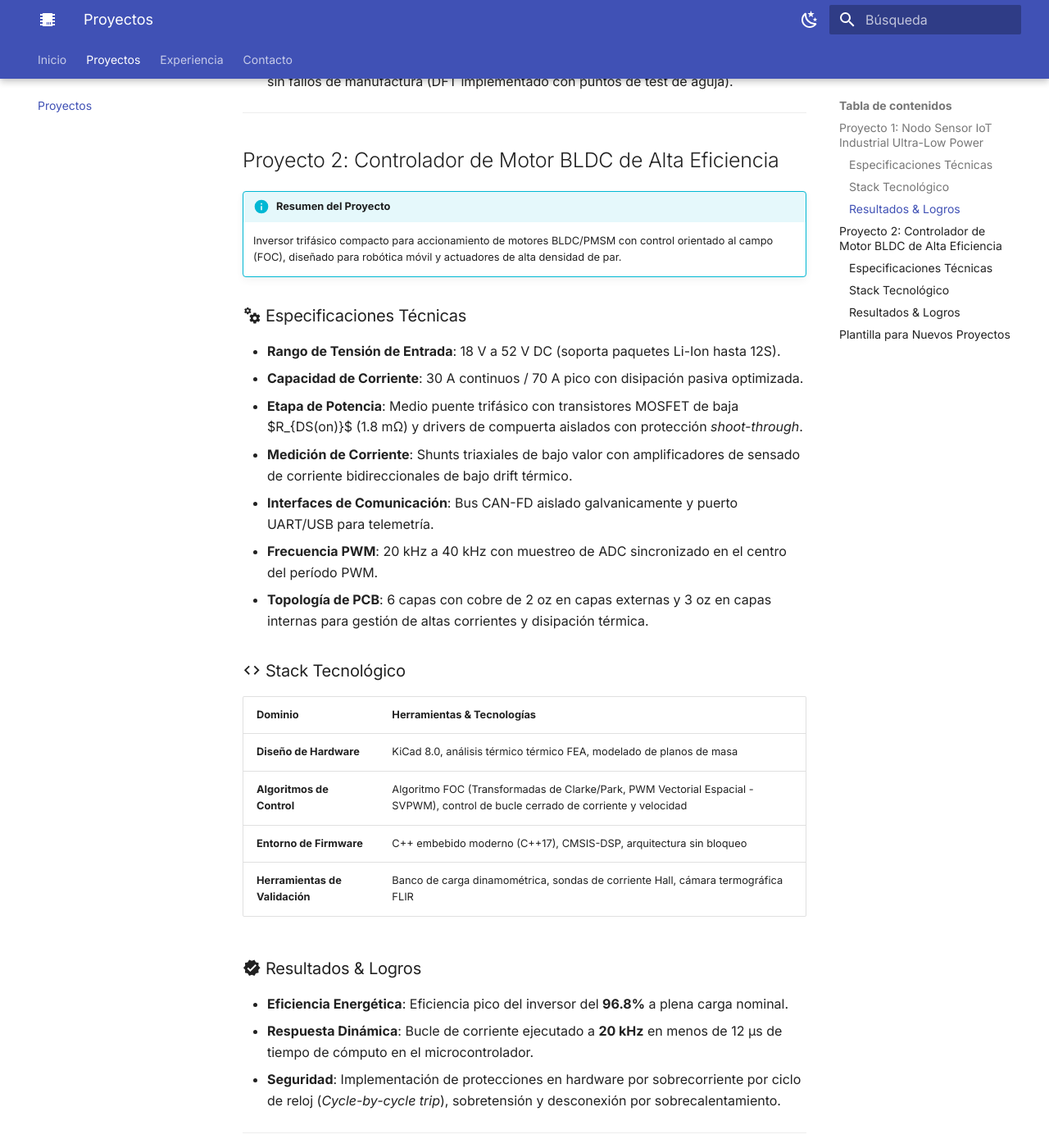
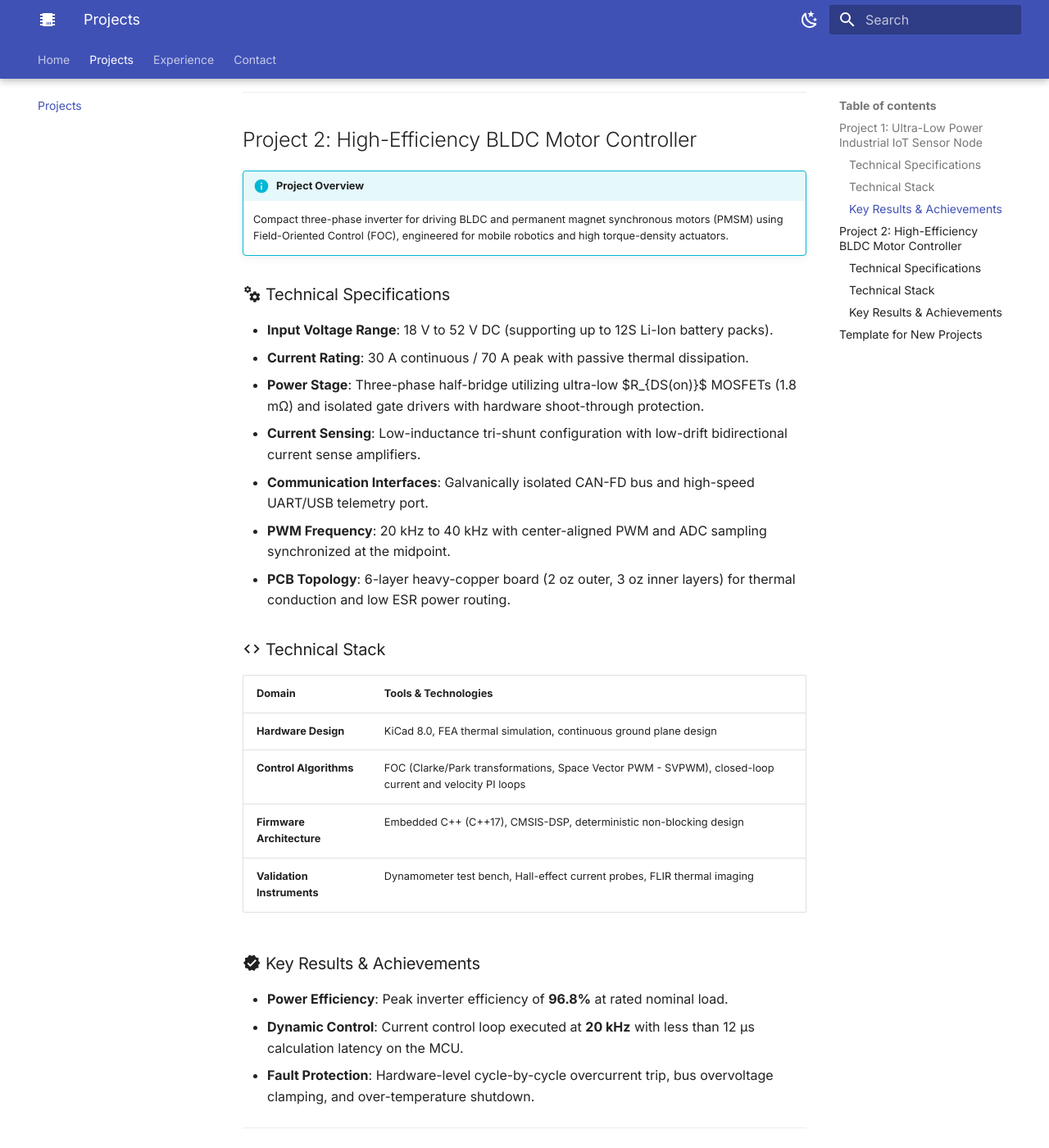
Before and after one commit to emvela29/edgar-vela.ch, an MkDocs documentation site: the page built from docs/projects.md, in a window 1280 px wide and 1400 px high, scrolled down 1495 px. Shown: the whole window at 82% size. Built offline with MkDocs 1.6.1 and Material for MkDocs 9.7.7, drawn with Linux system fonts in a browser that asks for light colours; some of the changed text lies outside the part shown.

Commit message:
refactor: translate all site content and configuration to English

````diff
--- a/docs/projects.md
+++ b/docs/projects.md
@@ -1,98 +1,98 @@
 ---
-title: Proyectos
-description: Casos de estudio y proyectos de ingeniería electrónica, diseño de hardware y firmware desarrollados por Edgar Vela.
+title: Projects
+description: Hardware engineering case studies, PCB design, and embedded systems developed by Edgar Vela.
 ---
 
-# Proyectos de Ingeniería
+# Engineering Projects
 
-A continuación se presentan proyectos representativos que abarcan desde el diseño esquemático y ruteo de PCB multicapa hasta el desarrollo de firmware embebido y la validación en banco de pruebas.
+Below is a curated selection of engineering projects spanning high-speed multi-layer PCB design, bare-metal & RTOS firmware development, and hands-on laboratory validation.
 
 ---
 
-## Proyecto 1: Nodo Sensor IoT Industrial Ultra-Low Power
+## Project 1: Ultra-Low Power Industrial IoT Sensor Node
 
-!!! info "Resumen del Proyecto"
-    Diseño integral de un dispositivo autónomo de monitoreo ambiental y de vibración industrial de bajo consumo, con comunicación inalámbrica de largo alcance (LoRaWAN) y conectividad local BLE para diagnóstico y parametrización mediante aplicación móvil.
+!!! info "Project Overview"
+    End-to-end design of an autonomous, low-power industrial condition-monitoring node featuring long-range wireless connectivity (LoRaWAN) and local Bluetooth Low Energy (BLE) for field diagnosis and parameterization via a mobile app.
 
-### :material-cogs: Especificaciones Técnicas
+### :material-cogs: Technical Specifications
 
-- **Unidad de Procesamiento**: Microcontrolador STM32L4 (ARM Cortex-M4 @ 80 MHz con FPU).
-- **Conectividad**: Módulo LoRaWAN SX1262 (bandas 868 MHz / 915 MHz) y transceptor Bluetooth Low Energy (nRF52832).
-- **Sensores Integrados**:
-    - Acelerómetro triaxial de precisión (SPI, FIFO integrado para detección de anomalías de vibración).
-    - Sensor ambiental de alta precisión (temperatura, humedad relativa y presión barométrica).
-- **Alimentación**: Batería Li-SOCl2 (3.6 V) con regulador Buck nano-quiescent (< 1 µA de corriente estática).
-- **Durabilidad Estimada**: > 5 años de operación con envíos periódicos cada 15 minutos.
-- **Topología de PCB**: 4 capas (FR4 TG150, apilado SIG-GND-PWR-SIG, impedancia controlada a 50 Ω para línea RF).
+- **Processing Unit**: STM32L4 Microcontroller (ARM Cortex-M4 @ 80 MHz with FPU).
+- **Connectivity**: SX1262 LoRaWAN transceiver (868 MHz / 915 MHz bands) and nRF52832 Bluetooth Low Energy SoC.
+- **Integrated Sensors**:
+    - Low-noise triaxial accelerometer (SPI interface with internal FIFO for vibration anomaly detection).
+    - Environmental sensor measuring temperature, relative humidity, and barometric pressure.
+- **Power Architecture**: 3.6 V Li-SOCl2 primary battery with nano-quiescent buck converter (< 1 µA quiescent current).
+- **Battery Life Target**: > 5 years autonomous operation with 15-minute transmission intervals.
+- **PCB Topology**: 4-layer stackup (FR4 TG150, SIG-GND-PWR-SIG, 50 Ω controlled impedance for the RF trace).
 
-### :material-code-tags: Stack Tecnológico
+### :material-code-tags: Technical Stack
 
-| Dominio | Herramientas & Tecnologías |
+| Domain | Tools & Technologies |
 | :--- | :--- |
-| **Diseño de Hardware** | Altium Designer, simulación SPICE de fuentes conmutadas, análisis DFM/DFA |
-| **Firmware Embebido** | C (C99), STM32CubeIDE, FreeRTOS, stack LoRaWAN semtech, BLE GAP/GATT |
-| **Validación & Test** | Otii Arc (Power Profiler), Osciloscopio Keysight InfiniiVision, Analizador de Espectro |
+| **Hardware Design** | Altium Designer, SPICE power supply simulation, DFM/DFA analysis |
+| **Embedded Firmware** | C (C99), STM32CubeIDE, FreeRTOS, Semtech LoRaWAN stack, BLE GAP/GATT services |
+| **Validation & Test** | Otii Arc (Power Profiler), Keysight InfiniiVision Oscilloscope, RF Spectrum Analyzer |
 
-### :material-check-decagram: Resultados & Logros
+### :material-check-decagram: Key Results & Achievements
 
-- **Consumo en reposo (*Sleep Mode*)**: Se redujo la corriente de espera global a **4.2 µA**, superando el objetivo inicial de 8 µA.
-- **Integridad RF**: Pérdidas de retorno (*Return Loss*) $S_{11} < -18 \text{ dB}$ en la banda de 868 MHz tras el ajuste de red de adaptación Pi.
-- **Producción**: Fabricación y ensamble exitoso de un primer lote piloto de 50 unidades sin fallos de manufactura (DFT implementado con puntos de test de aguja).
+- **Sleep Current**: Achieved an average quiescent sleep current of **4.2 µA**, exceeding the initial target of 8 µA.
+- **RF Performance**: Measured return loss $S_{11} < -18 \text{ dB}$ at 868 MHz following Pi-network impedance tuning.
+- **Production Yield**: Successfully manufactured and assembled a pilot batch of 50 units with zero assembly defects (DFT implemented with bed-of-nails test points).
 
 ---
 
-## Proyecto 2: Controlador de Motor BLDC de Alta Eficiencia
+## Project 2: High-Efficiency BLDC Motor Controller
 
-!!! info "Resumen del Proyecto"
-    Inversor trifásico compacto para accionamiento de motores BLDC/PMSM con control orientado al campo (FOC), diseñado para robótica móvil y actuadores de alta densidad de par.
+!!! info "Project Overview"
+    Compact three-phase inverter for driving BLDC and permanent magnet synchronous motors (PMSM) using Field-Oriented Control (FOC), engineered for mobile robotics and high torque-density actuators.
 
-### :material-cogs: Especificaciones Técnicas
+### :material-cogs: Technical Specifications
 
-- **Rango de Tensión de Entrada**: 18 V a 52 V DC (soporta paquetes Li-Ion hasta 12S).
-- **Capacidad de Corriente**: 30 A continuos / 70 A pico con disipación pasiva optimizada.
-- **Etapa de Potencia**: Medio puente trifásico con transistores MOSFET de baja $R_{DS(on)}$ (1.8 mΩ) y drivers de compuerta aislados con protección *shoot-through*.
-- **Medición de Corriente**: Shunts triaxiales de bajo valor con amplificadores de sensado de corriente bidireccionales de bajo drift térmico.
-- **Interfaces de Comunicación**: Bus CAN-FD aislado galvanicamente y puerto UART/USB para telemetría.
-- **Frecuencia PWM**: 20 kHz a 40 kHz con muestreo de ADC sincronizado en el centro del período PWM.
-- **Topología de PCB**: 6 capas con cobre de 2 oz en capas externas y 3 oz en capas internas para gestión de altas corrientes y disipación térmica.
+- **Input Voltage Range**: 18 V to 52 V DC (supporting up to 12S Li-Ion battery packs).
+- **Current Rating**: 30 A continuous / 70 A peak with passive thermal dissipation.
+- **Power Stage**: Three-phase half-bridge utilizing ultra-low $R_{DS(on)}$ MOSFETs (1.8 mΩ) and isolated gate drivers with hardware shoot-through protection.
+- **Current Sensing**: Low-inductance tri-shunt configuration with low-drift bidirectional current sense amplifiers.
+- **Communication Interfaces**: Galvanically isolated CAN-FD bus and high-speed UART/USB telemetry port.
+- **PWM Frequency**: 20 kHz to 40 kHz with center-aligned PWM and ADC sampling synchronized at the midpoint.
+- **PCB Topology**: 6-layer heavy-copper board (2 oz outer, 3 oz inner layers) for thermal conduction and low ESR power routing.
 
-### :material-code-tags: Stack Tecnológico
+### :material-code-tags: Technical Stack
 
-| Dominio | Herramientas & Tecnologías |
+| Domain | Tools & Technologies |
 | :--- | :--- |
-| **Diseño de Hardware** | KiCad 8.0, análisis térmico térmico FEA, modelado de planos de masa |
-| **Algoritmos de Control** | Algoritmo FOC (Transformadas de Clarke/Park, PWM Vectorial Espacial - SVPWM), control de bucle cerrado de corriente y velocidad |
-| **Entorno de Firmware** | C++ embebido moderno (C++17), CMSIS-DSP, arquitectura sin bloqueo |
-| **Herramientas de Validación** | Banco de carga dinamométrica, sondas de corriente Hall, cámara termográfica FLIR |
+| **Hardware Design** | KiCad 8.0, FEA thermal simulation, continuous ground plane design |
+| **Control Algorithms** | FOC (Clarke/Park transformations, Space Vector PWM - SVPWM), closed-loop current and velocity PI loops |
+| **Firmware Architecture** | Embedded C++ (C++17), CMSIS-DSP, deterministic non-blocking design |
+| **Validation Instruments** | Dynamometer test bench, Hall-effect current probes, FLIR thermal imaging |
 
-### :material-check-decagram: Resultados & Logros
+### :material-check-decagram: Key Results & Achievements
 
-- **Eficiencia Energética**: Eficiencia pico del inversor del **96.8%** a plena carga nominal.
-- **Respuesta Dinámica**: Bucle de corriente ejecutado a **20 kHz** en menos de 12 µs de tiempo de cómputo en el microcontrolador.
-- **Seguridad**: Implementación de protecciones en hardware por sobrecorriente por ciclo de reloj (*Cycle-by-cycle trip*), sobretensión y desconexión por sobrecalentamiento.
+- **Power Efficiency**: Peak inverter efficiency of **96.8%** at rated nominal load.
+- **Dynamic Control**: Current control loop executed at **20 kHz** with less than 12 µs calculation latency on the MCU.
+- **Fault Protection**: Hardware-level cycle-by-cycle overcurrent trip, bus overvoltage clamping, and over-temperature shutdown.
 
 ---
 
-## :material-folder-multiple: Plantilla para Nuevos Proyectos
+## :material-folder-multiple: Template for New Projects
 
-Para agregar proyectos adicionales a este portafolio, utiliza la siguiente estructura estándar:
+To document additional projects in this portfolio, use the following standardized structure:
 
 ```markdown
-## Nombre del Proyecto
+## Project Name
 
-!!! info "Resumen del Proyecto"
-    Descripción general del objetivo y valor del diseño.
+!!! info "Project Overview"
+    High-level summary of the engineering objectives and product value.
 
-### :material-cogs: Especificaciones Técnicas
-- **Parámetro 1**: Detalle.
-- **Parámetro 2**: Detalle.
+### :material-cogs: Technical Specifications
+- **Parameter 1**: Description.
+- **Parameter 2**: Description.
 
-### :material-code-tags: Stack Tecnológico
-| Dominio | Herramientas & Tecnologías |
+### :material-code-tags: Technical Stack
+| Domain | Tools & Technologies |
 | :--- | :--- |
-| Hardware | Herramientas CAD, simulaciones |
-| Firmware | Lenguaje, RTOS, librerías |
+| Hardware | ECAD software, simulations, layout standards |
+| Firmware | Languages, RTOS, driver libraries |
 
-### :material-check-decagram: Resultados & Logros
-- Métricas cuantificables obtenidas durante la validación.
+### :material-check-decagram: Key Results & Achievements
+- Quantifiable metrics verified during lab validation.
 ```
--- a/mkdocs.yml
+++ b/mkdocs.yml
@@ -1,28 +1,28 @@
 site_name: Edgar Vela | Hardware Engineer
 site_url: https://edgar-vela.ch
 site_author: Edgar Vela
-site_description: Portafolio profesional de Edgar Vela - Ingeniero de Hardware y Electrónica especializado en diseño de PCB, firmware embebido y validación de sistemas.
+site_description: Professional portfolio of Edgar Vela - Hardware & Embedded Systems Engineer specializing in PCB design, firmware development, and system validation.
 
 theme:
   name: material
-  language: es
+  language: en
   palette:
-    # Modo Claro
+    # Light mode
     - media: "(prefers-color-scheme: light)"
       scheme: default
       primary: indigo
       accent: deep orange
       toggle:
         icon: material/weather-night
-        name: Cambiar a modo oscuro
-    # Modo Oscuro
+        name: Switch to dark mode
+    # Dark mode
     - media: "(prefers-color-scheme: dark)"
       scheme: slate
       primary: indigo
       accent: deep orange
       toggle:
         icon: material/weather-sunny
-        name: Cambiar a modo claro
+        name: Switch to light mode
   font:
     text: Inter
     code: JetBrains Mono
@@ -50,7 +50,7 @@ extra:
       name: LinkedIn
     - icon: fontawesome/solid/envelope
       link: mailto:contact@edgar-vela.ch
-      name: Correo electrónico
+      name: Email
 
 markdown_extensions:
   - admonition
@@ -79,7 +79,7 @@ plugins:
       minify_html: true
 
 nav:
-  - Inicio: index.md
-  - Proyectos: projects.md
-  - Experiencia: experience.md
-  - Contacto: contact.md
+  - Home: index.md
+  - Projects: projects.md
+  - Experience: experience.md
+  - Contact: contact.md
````
Also changed, not shown: README.md (+25 -1 lines), docs/contact.md (+20 -20 lines), docs/experience.md (+42 -42 lines), docs/index.md (+32 -32 lines), 1 other file.
